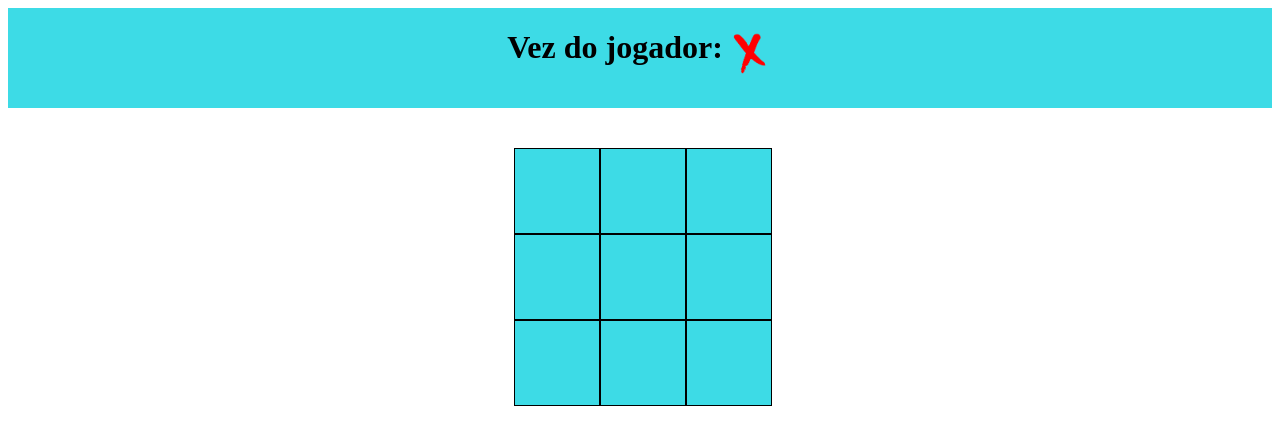
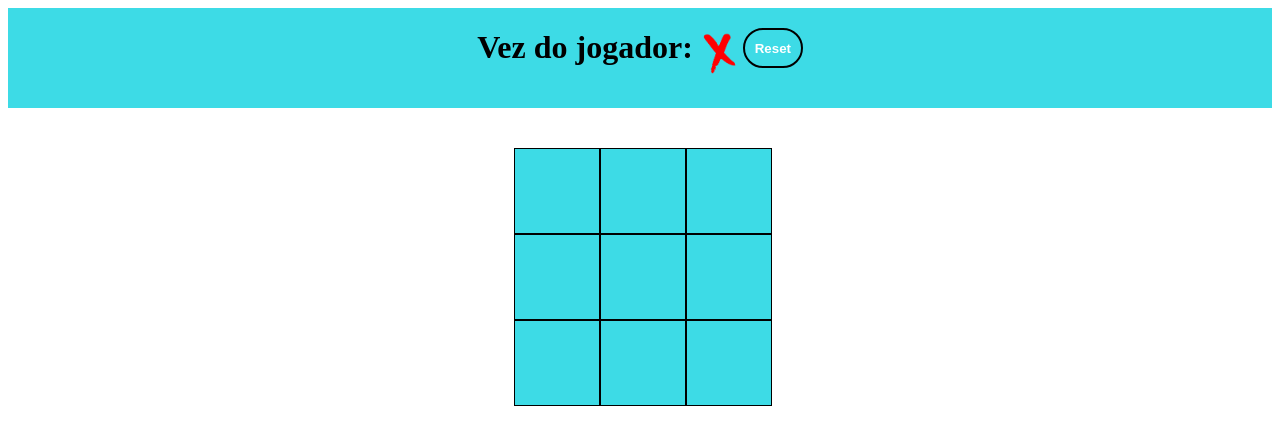
Before and after one commit to jvccorsi/Jogo_da_velha_em_JS, a plain HTML site: page index.html in a window 1280 px wide. Drawn offline with Linux system fonts and the light colour scheme.

Commit message:
features:botão reset

```diff
--- a/index.html
+++ b/index.html
@@ -13,6 +13,7 @@
     <header id="cabecalho">
         <h1>Vez do jogador:</h1>
         <img src="" id="img_seletor" alt="" width="50px" height="50px">
+		<button type="button" onclick="window.location.reload()" style="height:40px; margin-top:20px; width:60px; border: 2px solid black;background-color:transparent; color:white; border-radius:20px"><b>Reset</b></button>
     </header>
     <section>
         <div id="c1_l1" class="grid-item" jogada="">
--- a/style.css
+++ b/style.css
@@ -15,7 +15,7 @@ section {
     margin-right: auto;
     width: 252px;
     display: grid;
-    grid-template-columns: auto auto auto;/*Define quantas colunas serão por row */
+    grid-template-columns: auto auto auto ;/*Define quantas colunas serão por row */
     margin-top: 40px;
 }
 .grid-item {
```
